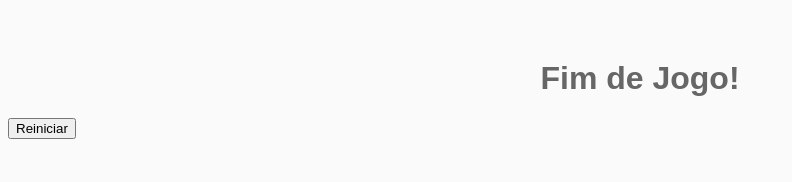
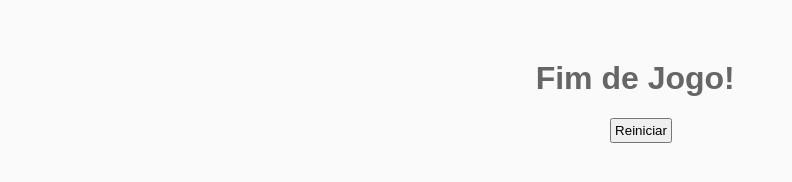
Before and after one commit to staelsabrina/BootCamp_JavaScript_Game_Developer, a plain HTML site: page Projeto_Dino_Offline/index.html in a window 1280 px wide. Shown: the whole page, without its empty margins (0-792 px from the left). Drawn offline with Linux system fonts and the light colour scheme.

Commit message:
Update style.css

```diff
--- a/Projeto_Dino_Offline/style.css
+++ b/Projeto_Dino_Offline/style.css
@@ -1,5 +1,11 @@
 body {
     background: #fafafa;
+    width: 98%;
+}
+
+.botao {
+    padding: 3px;
+    margin-left: 48%;
 }
 
 .dino {
```
